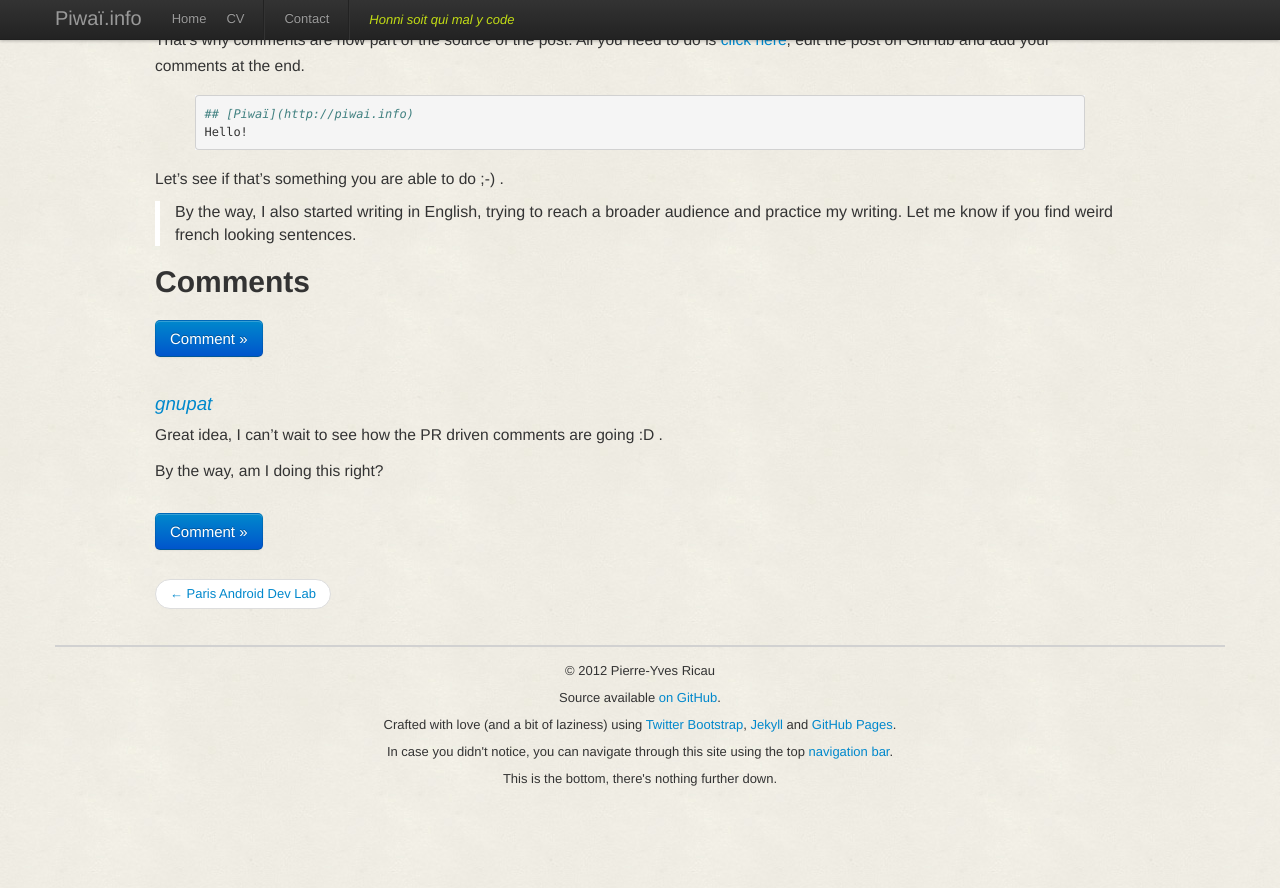
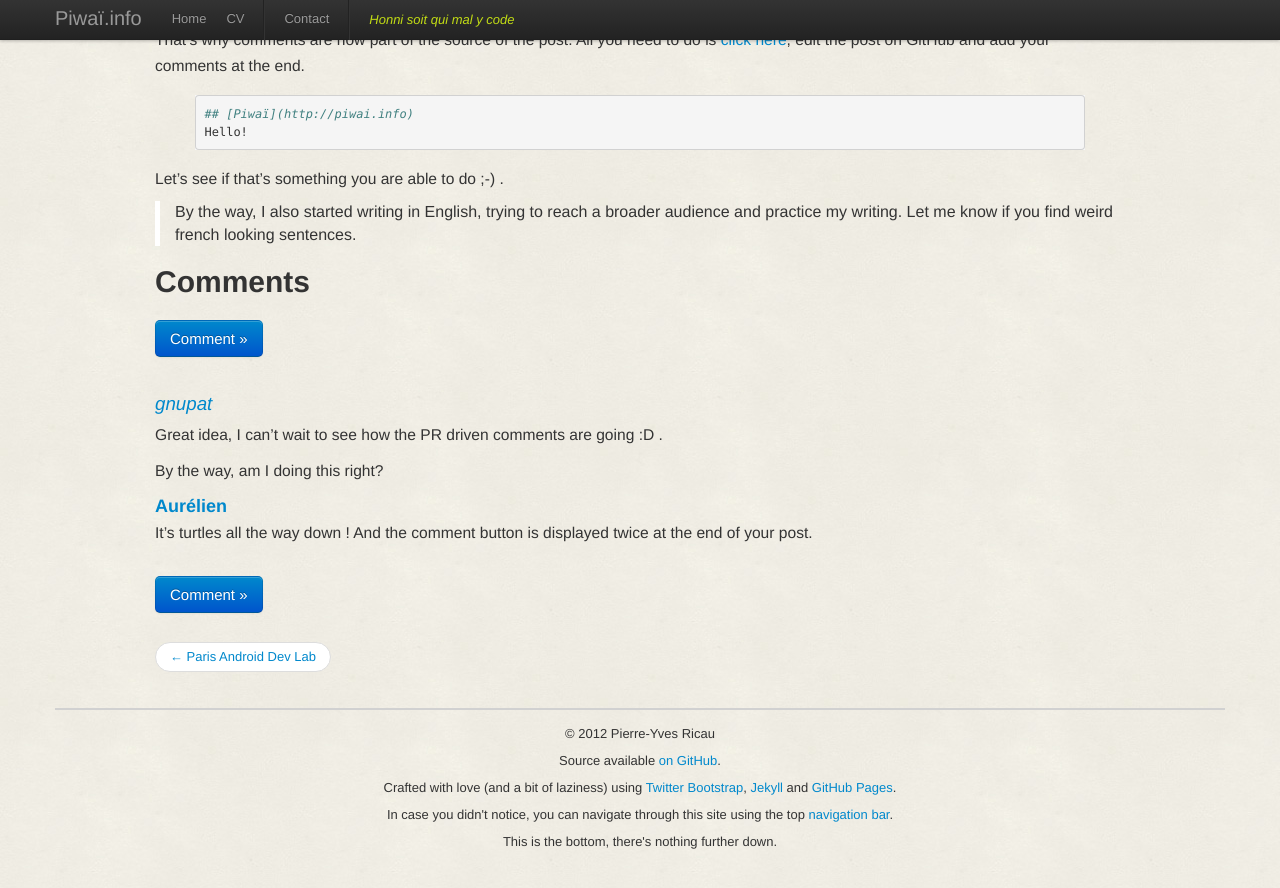
Before and after one commit to pyricau/pyricau.github.com, a Jekyll site: the page built from _posts/2012-12-19-blog-meets-monster-octocat.markdown, in a window 1280 px wide and 900 px high, scrolled down 858 px. Shown: the top 888 px of the window. Built offline with Jekyll 4.4.1, drawn with Linux system fonts in a browser that asks for light colours; Markdown is read by kramdown in place of the engine named in the settings; before the commit the page ends 1695 px from its top, so only the background shows below that.

Commit message:
Update _posts/2012-12-19-blog-meets-monster-octocat.markdown

```diff
--- a/_posts/2012-12-19-blog-meets-monster-octocat.markdown
+++ b/_posts/2012-12-19-blog-meets-monster-octocat.markdown
@@ -30,8 +30,13 @@ Let's see if that's something you are able to do ;-) .
 
 {% include comments.html %}
 
+
 ## [gnupat](http://bisouland.piwai.info)
 
 Great idea, I can't wait to see how the PR driven comments are going :D .
 
 By the way, am I doing this right?
+
+### [Aurélien](http://blogpro.toutantic.net)
+It's turtles all the way down !
+And the comment button is displayed twice at the end of your post.
```
